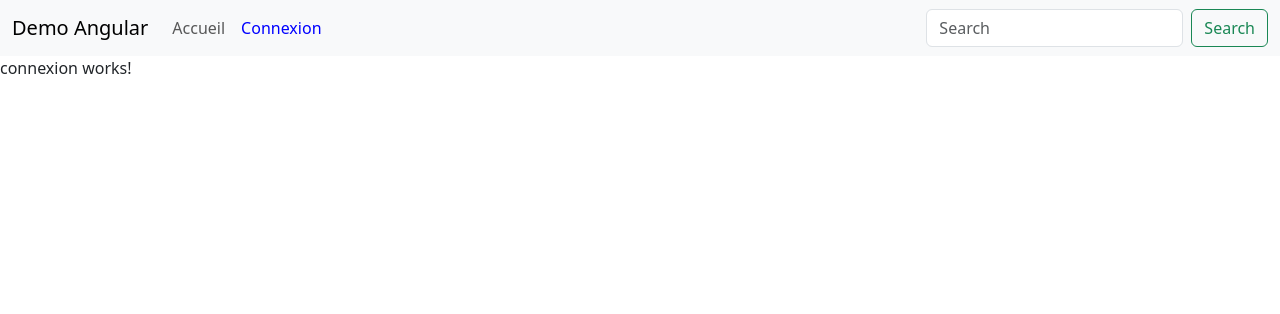
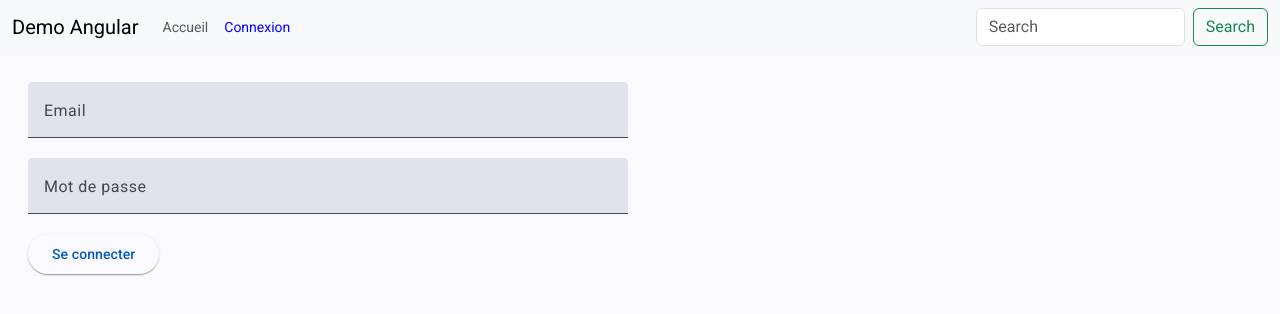
Before and after one commit to fbansept/demo-dw1-26, an Angular app: page /connexion in a window 1280 px wide. Shown: the top 314 px of the page. Built offline with nearby package versions, Linux system fonts and the light colour scheme.

Commit message:
ajout formulaire

```diff
--- a/angular.json
+++ b/angular.json
@@ -30,8 +30,8 @@
               }
             ],
             "styles": [
-              "src/styles.scss",
-              "node_modules/bootstrap/dist/css/bootstrap.min.css"
+              "node_modules/bootstrap/dist/css/bootstrap.min.css",
+              "src/styles.scss"
             ],
             "scripts": [
               "node_modules/bootstrap/dist/js/bootstrap.min.js"
--- a/package.json
+++ b/package.json
@@ -11,10 +11,12 @@
   "private": true,
   "packageManager": "npm@11.6.1",
   "dependencies": {
+    "@angular/cdk": "^21.2.14",
     "@angular/common": "^21.2.0",
     "@angular/compiler": "^21.2.0",
     "@angular/core": "^21.2.0",
     "@angular/forms": "^21.2.0",
+    "@angular/material": "^21.2.14",
     "@angular/platform-browser": "^21.2.0",
     "@angular/router": "^21.2.0",
     "bootstrap": "^5.3.8",
--- a/src/app/pages/accueil/accueil.html
+++ b/src/app/pages/accueil/accueil.html
@@ -31,7 +31,7 @@
                 </div>
               }
 
-              @if (indexCategorie < categories.length - 1){
+              @if (indexCategorie < categories().length - 1){
                 <div
                   (click)="onDeplacement(indexCategorie, indexImage, false)"
                   class="bouton bouton-bas"
--- a/src/app/pages/accueil/accueil.ts
+++ b/src/app/pages/accueil/accueil.ts
@@ -28,7 +28,7 @@
 
   chargement() {
     this.httpClient
-      .get('http://localhost:3000/categories')
+      .get('http://localhost:7777/categories')
       .subscribe((categoriesRenvoyees: any) => {
         this.categories.set(categoriesRenvoyees);
         //setCategories(categoriesRenvoyees) // equivalent en react
@@ -58,11 +58,20 @@
   onAjoutImage() {
     if (this.nouvelleUrlImage != '') {
       this.httpClient
-        .post('http://localhost:3000/ajout-image', {
+        .post('http://localhost:7777/ajout-image', {
           indexCategorie: 0,
           urlImage: this.nouvelleUrlImage,
         })
-        .subscribe(() => this.chargement());
+        .subscribe({
+          next: () => this.chargement(), //quoi faire en cas de succes
+          error: (erreur) => {
+            //quoi faire en cas d'erreur
+            if (erreur.status === 409) {
+              alert('Cette URL existe déjà dans la tier-list');
+            }
+            this.chargement();
+          },
+        });
 
       // this.categories()[0].images.push(this.nouvelleUrlImage);
       this.nouvelleUrlImage = '';
@@ -71,9 +80,8 @@
   }
 
   onSuppressionImage(indexCategorie: number, indexImage: number) {
-
     this.httpClient
-      .post('http://localhost:3000/supprimer-image', { indexCategorie, indexImage })
+      .post('http://localhost:7777/supprimer-image', { indexCategorie, indexImage })
       .subscribe(() => this.chargement());
 
     // console.log(indexCategorie, indexImage);
@@ -85,6 +93,11 @@
   }
 
   onDeplacement(indexCategorie: number, indexImage: number, haut: boolean = true) {
+
+    this.httpClient
+      .patch('http://localhost:7777/deplacement-image', { indexCategorie, indexImage, haut })
+      .subscribe(() => this.chargement());
+
     // //on duplique l'image dans la categorie inférieur/supérieur (indexCategorie + 1 ou -1 selon le parametre "haut")
     // const urlImage = this.categories()[indexCategorie].images[indexImage];
     // this.categories()[indexCategorie + (haut ? -1 : 1)].images.push(urlImage);
--- a/src/app/pages/connexion/connexion.html
+++ b/src/app/pages/connexion/connexion.html
@@ -1 +1,15 @@
-<p>connexion works!</p>
+<form class="formulaire">
+
+  <mat-form-field>
+    <mat-label>Email</mat-label>
+    <input matInput placeholder="Ex. john@doe.com">
+  </mat-form-field>
+
+  <mat-form-field>
+    <mat-label>Mot de passe</mat-label>
+    <input matInput type="password">
+  </mat-form-field>
+
+  <button matButton="elevated">Se connecter</button>
+
+</form>
--- a/src/app/pages/connexion/connexion.ts
+++ b/src/app/pages/connexion/connexion.ts
@@ -1,8 +1,10 @@
 import { Component } from '@angular/core';
+import { MatInputModule } from '@angular/material/input';
+import { MatButtonModule } from '@angular/material/button';
 
 @Component({
   selector: 'app-connexion',
-  imports: [],
+  imports: [MatInputModule, MatButtonModule],
   templateUrl: './connexion.html',
   styleUrl: './connexion.scss',
 })
--- a/src/index.html
+++ b/src/index.html
@@ -1,11 +1,18 @@
 <!doctype html>
 <html lang="en">
   <head>
-  <meta charset="utf-8">
+    <meta charset="utf-8" />
     <title>DemoDw126</title>
-  <base href="/">
-  <meta name="viewport" content="width=device-width, initial-scale=1">
-  <link rel="icon" type="image/x-icon" href="favicon.ico">
+    <base href="/" />
+    <meta name="viewport" content="width=device-width, initial-scale=1" />
+    <link rel="icon" type="image/x-icon" href="favicon.ico" />
+    <link rel="preconnect" href="https://fonts.googleapis.com" />
+    <link rel="preconnect" href="https://fonts.gstatic.com" crossorigin />
+    <link
+      href="https://fonts.googleapis.com/css2?family=Roboto:wght@300;400;500&display=swap"
+      rel="stylesheet"
+    />
+    <link href="https://fonts.googleapis.com/icon?family=Material+Icons" rel="stylesheet" />
   </head>
   <body>
     <app-root></app-root>
--- a/src/styles.scss
+++ b/src/styles.scss
@@ -1 +1,50 @@
+// Include theming for Angular Material with `mat.theme()`.
+// This Sass mixin will define CSS variables that are used for styling Angular Material
+// components according to the Material 3 design spec.
+// Learn more about theming and how to use it for your application's
+// custom components at https://material.angular.dev/guide/theming
+@use '@angular/material' as mat;
+
+html {
+  height: 100%;
+  @include mat.theme(
+    (
+      color: (
+        primary: mat.$azure-palette,
+        tertiary: mat.$blue-palette,
+      ),
+      typography: Roboto,
+      density: 0,
+    )
+  );
+}
+
+body {
+  // Default the application to a light color theme. This can be changed to
+  // `dark` to enable the dark color theme, or to `light dark` to defer to the
+  // user's system settings.
+  color-scheme: light;
+
+  // Set a default background, font and text colors for the application using
+  // Angular Material's system-level CSS variables. Learn more about these
+  // variables at https://material.angular.dev/guide/system-variables
+  background-color: var(--mat-sys-surface);
+  color: var(--mat-sys-on-surface);
+  font: var(--mat-sys-body-medium);
+
+  // Reset the user agent margin.
+  margin: 0;
+  height: 100%;
+}
 /* You can add global styles to this file, and also import other style files */
+
+.formulaire {
+  display: flex;
+  flex-direction: column;
+  max-width: 600px;
+  margin: 2em;
+
+  button {
+    width: fit-content;
+  }
+}
```
Also changed, not shown: 1 other file (tests, documents, lock files or other folders). Lines whose indentation alone changed are shown as unchanged.
